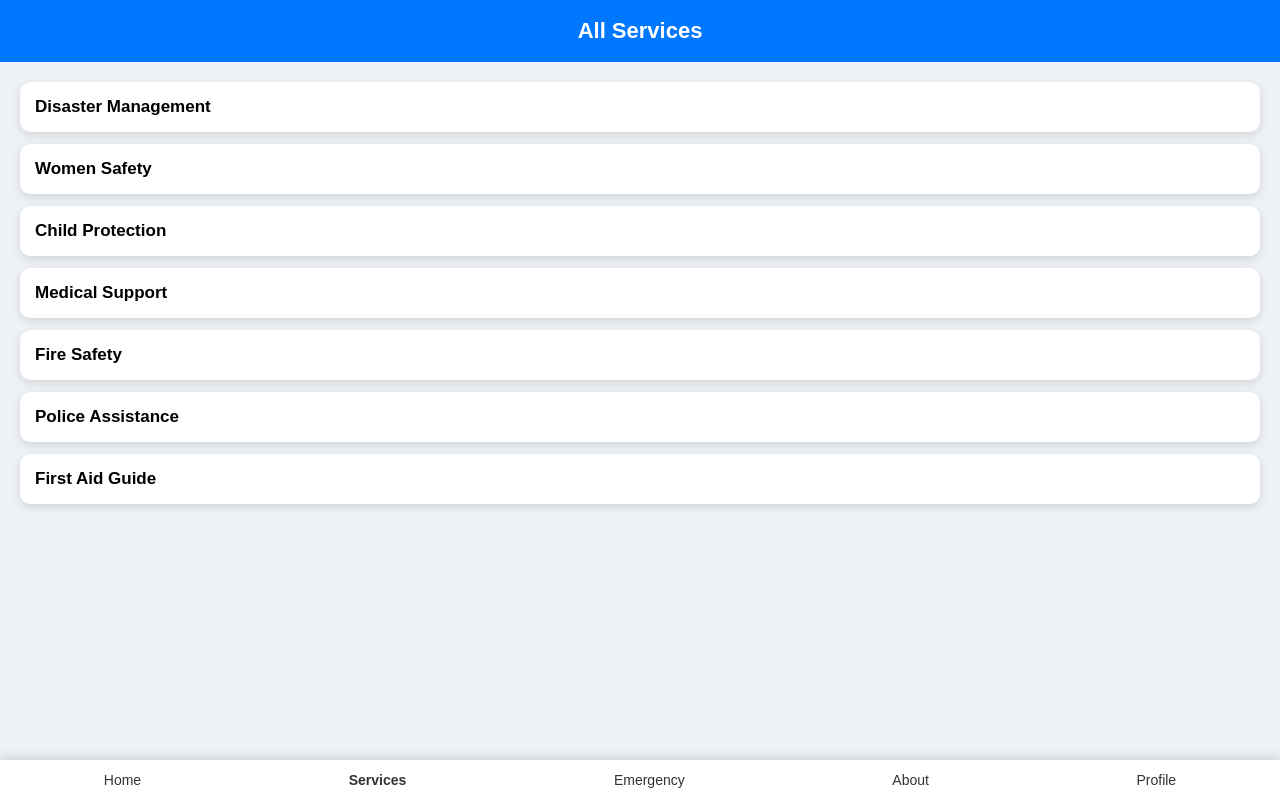
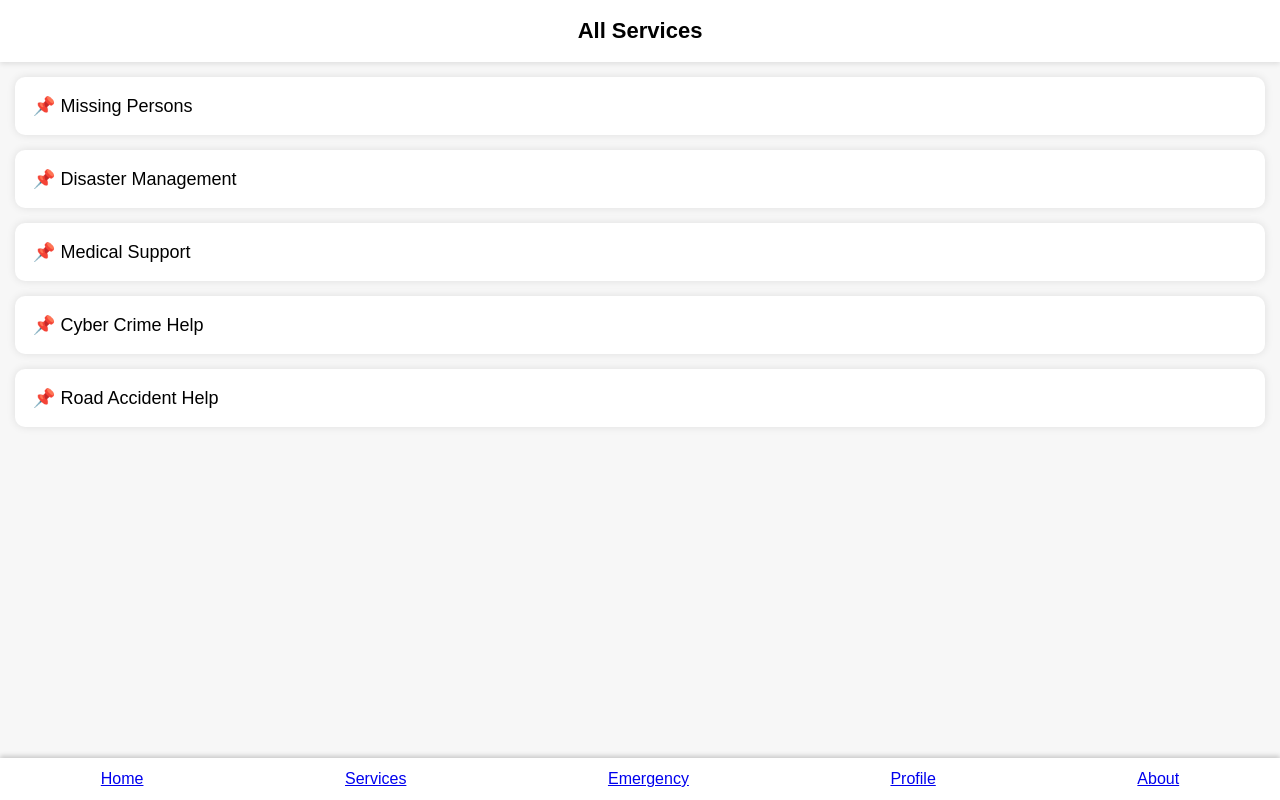
Before and after one commit to yog255992-del/Emergency, a plain HTML site: page Services.html in a window 1280 px wide. Drawn offline with Linux system fonts and the light colour scheme.

Commit message:
Refactor Services.html layout and styles

```diff
--- a/Services.html
+++ b/Services.html
@@ -1,49 +1,44 @@
 <!DOCTYPE html>
 <html>
 <head>
-    <title>Services</title>
-    <meta name="viewport" content="width=device-width, initial-scale=1">
+<meta charset="UTF-8">
+<meta name="viewport" content="width=device-width, initial-scale=1.0">
+<title>All Services</title>
+
 <style>
-        body { margin:0; font-family:Arial; background:#eef1f5; }
-        .topbar { background:#0077ff; padding:18px; color:white; text-align:center; font-size:22px; font-weight:bold; }
-        .list { padding:20px; }
-        .item {
-            background:white;
-            padding:15px;
-            margin-bottom:12px;
-            border-radius:10px;
-            box-shadow:0 3px 10px rgba(0,0,0,0.12);
-            font-size:17px;
-            font-weight:bold;
+body { font-family: Arial; margin: 0; background: #f7f7f7; }
+header { padding: 18px; background: white; text-align: center; font-size: 22px; font-weight: bold; box-shadow: 0 2px 5px rgba(0,0,0,0.1); }
+
+.card {
+  background: white; padding: 18px; margin: 15px;
+  border-radius: 10px; box-shadow: 0 0 8px rgba(0,0,0,0.1);
+  font-size: 18px;
 }
-        .nav { position:fixed; bottom:0; left:0; right:0; background:white;
-            display:flex; justify-content:space-around; padding:12px 0;
-            box-shadow:0 -3px 10px rgba(0,0,0,0.12); }
-        .nav a { text-decoration:none; color:#333; font-size:14px; }
-        .active { color:#0077ff; font-weight:bold; }
+
+.navbar {
+  position: fixed; bottom: 0; width: 100%;
+  background: white; display: flex; justify-content: space-around;
+  padding: 12px 0; box-shadow: 0 -2px 5px rgba(0,0,0,0.2);
+}
 </style>
 </head>
 
 <body>
 
-<div class="topbar">All Services</div>
+<header>All Services</header>
 
-<div class="list">
-    <div class="item">Disaster Management</div>
-    <div class="item">Women Safety</div>
-    <div class="item">Child Protection</div>
-    <div class="item">Medical Support</div>
-    <div class="item">Fire Safety</div>
-    <div class="item">Police Assistance</div>
-    <div class="item">First Aid Guide</div>
-</div>
+<div class="card">📌 Missing Persons</div>
+<div class="card">📌 Disaster Management</div>
+<div class="card">📌 Medical Support</div>
+<div class="card">📌 Cyber Crime Help</div>
+<div class="card">📌 Road Accident Help</div>
 
-<div class="nav">
+<div class="navbar">
   <a href="index.html">Home</a>
-    <a class="active" href="services.html">Services</a>
+  <a href="services.html">Services</a>
   <a href="emergency.html">Emergency</a>
+  <a href="profile.html">Profile</a>
   <a href="about.html">About</a>
-    <a href="profile.html">Profile</a>
 </div>
 
 </body>
```
Lines whose indentation alone changed are shown as unchanged.
